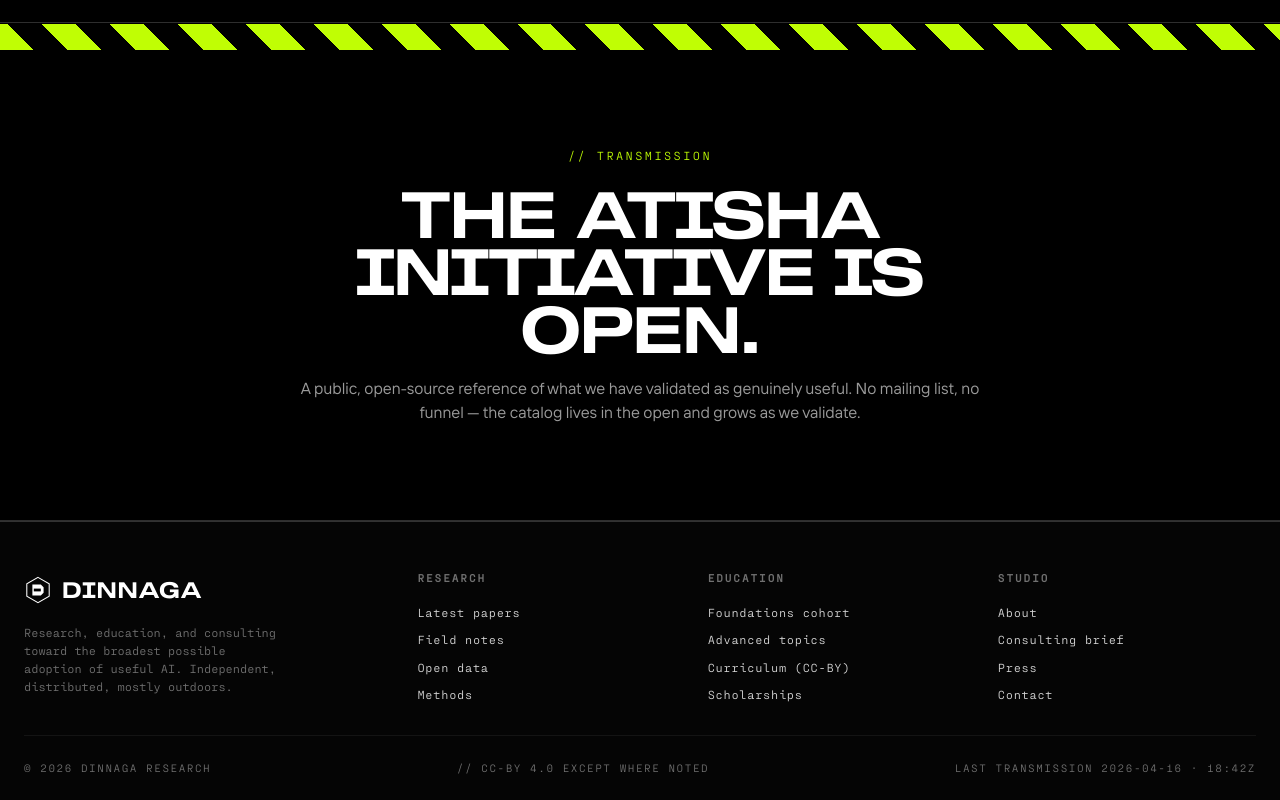
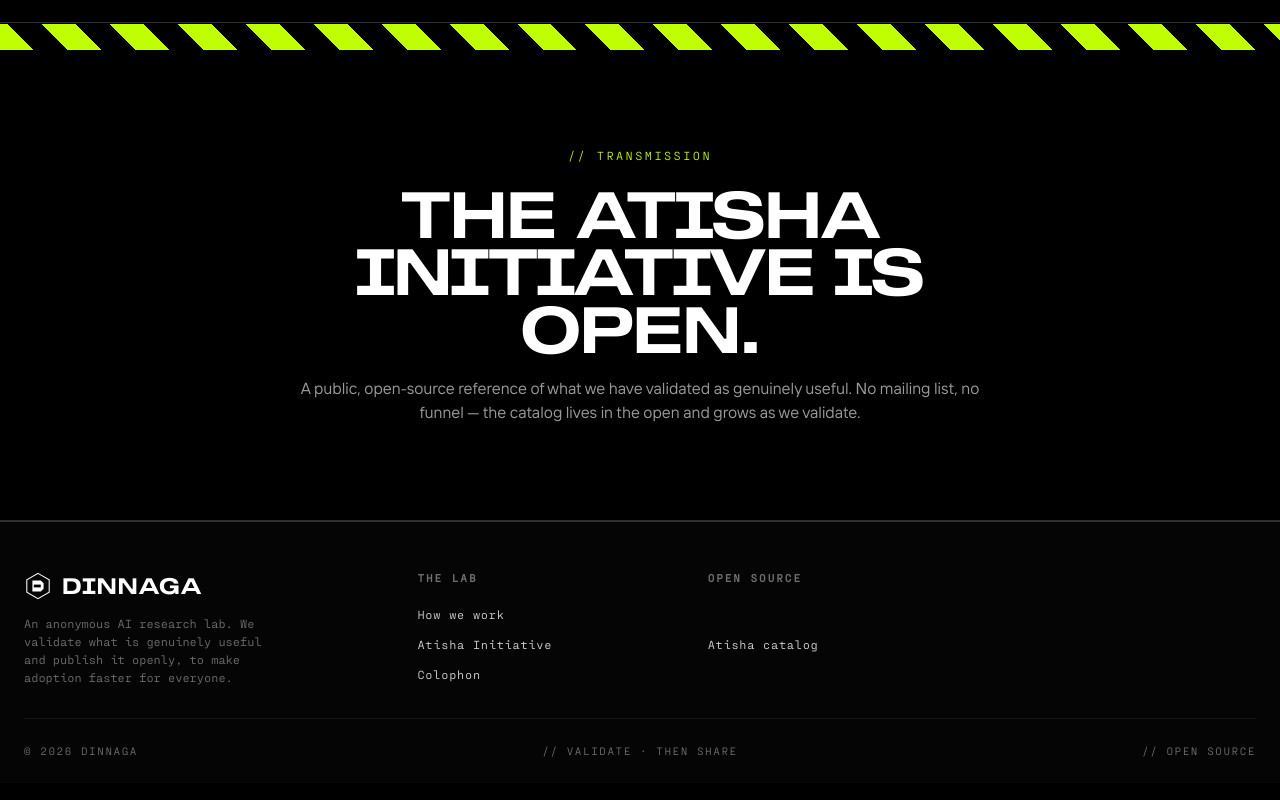
Before and after one commit to weytani/dinnaga, a React (Vite) app: page / in a window 1280 px wide. Shown: the part 2901-3701 px from the top of the page. Built offline with nearby package versions, Linux system fonts and the light colour scheme.

Commit message:
feat: footer route links + document metadata
Co-Authored-By: Claude Opus 4.8 (1M context) <noreply@anthropic.com>

```diff
--- a/index.html
+++ b/index.html
@@ -3,7 +3,19 @@
   <head>
     <meta charset="UTF-8" />
     <meta name="viewport" content="width=device-width, initial-scale=1" />
-    <title>Dinnaga Research — research, education, consulting for AI adoption</title>
+    <title>Dinnaga — validate, then share</title>
+    <meta
+      name="description"
+      content="An anonymous AI research lab. We validate what is genuinely useful and publish it openly to accelerate AI adoption."
+    />
+    <meta property="og:title" content="Dinnaga — validate, then share" />
+    <meta
+      property="og:description"
+      content="An anonymous AI research lab. We validate what is genuinely useful and publish it openly."
+    />
+    <meta property="og:type" content="website" />
+    <meta property="og:url" content="https://dinnaga.ai/" />
+    <meta name="theme-color" content="#0a0a0a" />
     <link rel="icon" type="image/svg+xml" href="/assets/logo-mark.svg" />
     <script>
       // Restores the path encoded by 404.html (SPA fallback for GitHub Pages).
--- a/src/components/SiteFooter.tsx
+++ b/src/components/SiteFooter.tsx
@@ -1,24 +1,12 @@
-// ABOUTME: Site footer — brand block, three link columns, and bottom meta strip.
-// ABOUTME: Footer column links are structural and kept local to this component.
+// ABOUTME: Site footer — brand block, route link columns, and bottom meta strip.
+// ABOUTME: Links route within the SPA; the Atisha column points at the open catalog repo.
+import { Link } from 'react-router-dom';
 import { BrandMark } from './BrandMark';
-
-interface FooterColumn {
-  title: string;
-  links: string[];
-}
-
-const FOOTER_COLUMNS: FooterColumn[] = [
-  { title: 'Research', links: ['Latest papers', 'Field notes', 'Open data', 'Methods'] },
-  {
-    title: 'Education',
-    links: ['Foundations cohort', 'Advanced topics', 'Curriculum (CC-BY)', 'Scholarships'],
-  },
-  { title: 'Studio', links: ['About', 'Consulting brief', 'Press', 'Contact'] },
-];
+import { ATISHA_REPO_URL } from '../data/links';
 
 export function SiteFooter() {
   return (
-    <footer className="foot" id="consulting">
+    <footer className="foot" id="footer">
       <div className="foot-inner">
         <div className="foot-brand">
           <div style={{ display: 'flex', alignItems: 'center', gap: 10 }}>
@@ -26,25 +14,25 @@ export function SiteFooter() {
             <span className="word">DINNAGA</span>
           </div>
           <p>
-            Research, education, and consulting toward the broadest possible adoption of useful AI.
-            Independent, distributed, mostly outdoors.
+            An anonymous AI research lab. We validate what is genuinely useful and publish it openly,
+            to make adoption faster for everyone.
           </p>
         </div>
-        {FOOTER_COLUMNS.map((c) => (
-          <nav className="foot-col" key={c.title} aria-label={c.title}>
-            <h4>{c.title}</h4>
-            {c.links.map((l) => (
-              <a key={l} href="#">
-                {l}
-              </a>
-            ))}
-          </nav>
-        ))}
+        <nav className="foot-col" aria-label="The lab">
+          <h4>The lab</h4>
+          <Link to="/method">How we work</Link>
+          <Link to="/atisha">Atisha Initiative</Link>
+          <Link to="/colophon">Colophon</Link>
+        </nav>
+        <nav className="foot-col" aria-label="Open source">
+          <h4>Open source</h4>
+          <a href={ATISHA_REPO_URL}>Atisha catalog</a>
+        </nav>
       </div>
       <div className="foot-meta">
-        <span>© 2026 DINNAGA RESEARCH</span>
-        <span>// CC-BY 4.0 EXCEPT WHERE NOTED</span>
-        <span>LAST TRANSMISSION 2026-04-16 · 18:42Z</span>
+        <span>© 2026 DINNAGA</span>
+        <span>// VALIDATE · THEN SHARE</span>
+        <span>// OPEN SOURCE</span>
       </div>
     </footer>
   );
```
Also changed, not shown: 2 other files (tests, documents, lock files or other folders).
